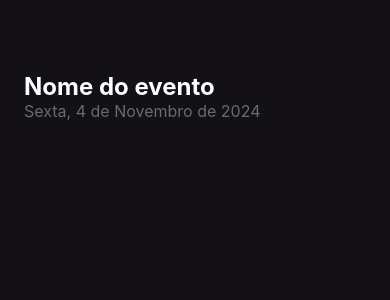
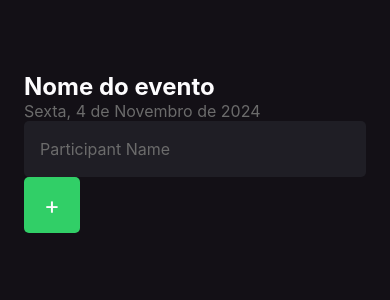
Before and after one commit to felipekejo/imhere-RN, a React Native app: screen / in a window 390 px wide. Shown: the top 300 px of the page. Built offline with nearby package versions, Linux system fonts and the light colour scheme.

Commit message:
add inpunt and button

```diff
--- a/App.tsx
+++ b/App.tsx
@@ -1,4 +1,4 @@
-import Home from './src/screens/Home';
+import { Home } from './src/screens/Home';
 
 export default function App() {
   return (
--- a/src/screens/Home/index.tsx
+++ b/src/screens/Home/index.tsx
@@ -1,11 +1,26 @@
-import { Text, View } from 'react-native';
+import { Text, TextInput, TouchableOpacity, View } from 'react-native';
 import { styles } from './styles';
 
-export default function Home() {
+export function Home() {
+  function handleAddParticipant(){
+    console.log('Add Participant');
+  }
+
+
   return (
     <View style={styles.container}>
       <Text style={styles.eventName}>Nome do evento</Text>
       <Text style={styles.eventDate}>Sexta, 4 de Novembro de 2024</Text>
+      <TextInput style={styles.input}
+        placeholder='Participant Name'
+        placeholderTextColor='#6b6b6b'
+      />
+
+      <TouchableOpacity style={styles.button} onPress={handleAddParticipant} >
+        <Text style={styles.buttonText}>
+        +
+        </Text>
+      </TouchableOpacity>
     </View>
   );
 }
--- a/src/screens/Home/styles.ts
+++ b/src/screens/Home/styles.ts
@@ -15,6 +15,26 @@
   eventDate:{
     color:'#6b6b6b',
     fontSize:16
+  },
+  input:{
+    backgroundColor:'#1f1e25',
+    height:56,
+    borderRadius:5,
+    color:'#fdfcfe',
+    padding:16,
+    fontSize:16,
+  },
+  buttonText:{
+    color:'#fdfcfe',
+    fontSize:24,
+  },
+  button:{
+    backgroundColor:'#31cf67',
+    height:56,
+    width:56,
+    borderRadius:5,
+    justifyContent:'center',
+    alignItems:'center'
   }
 
 });
```
